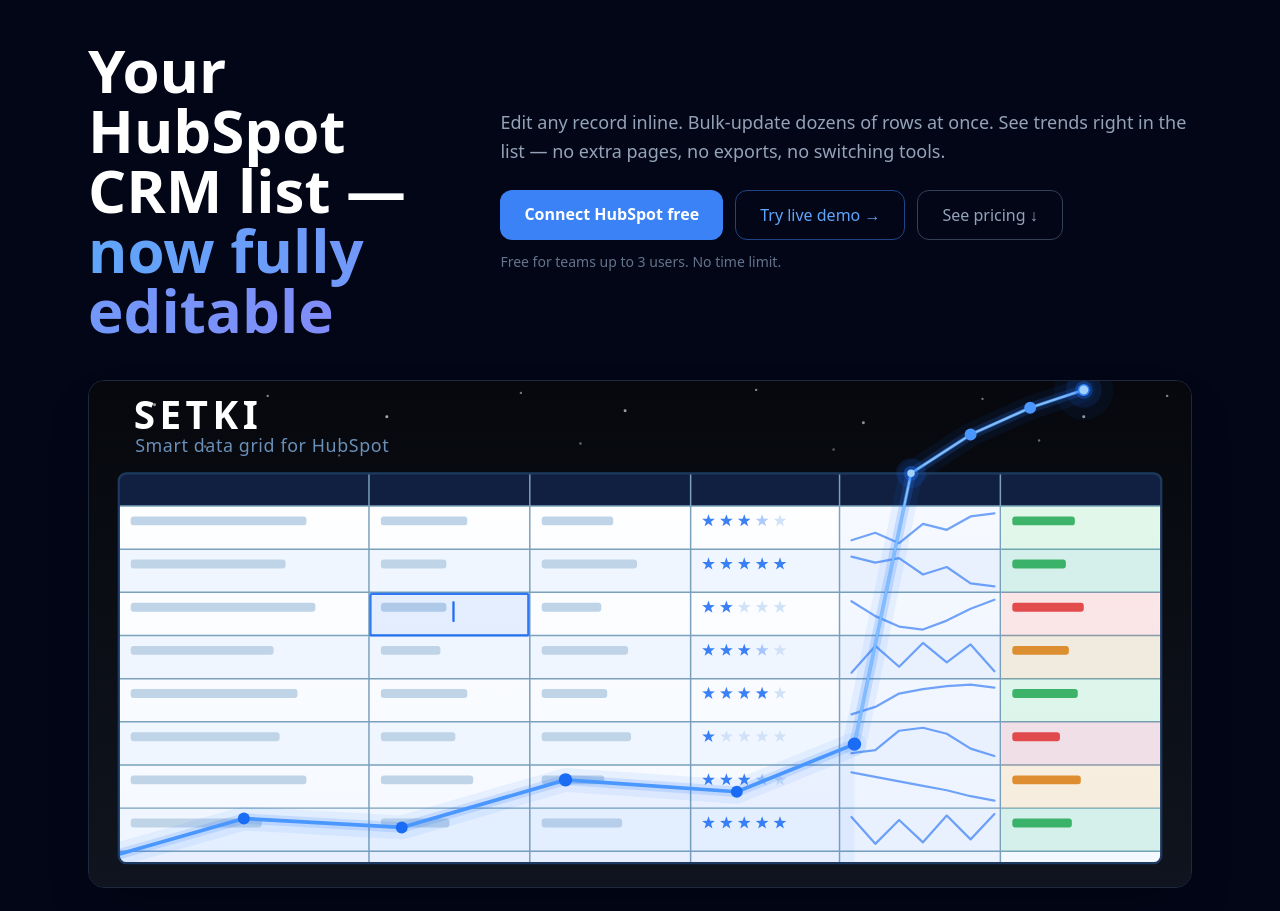
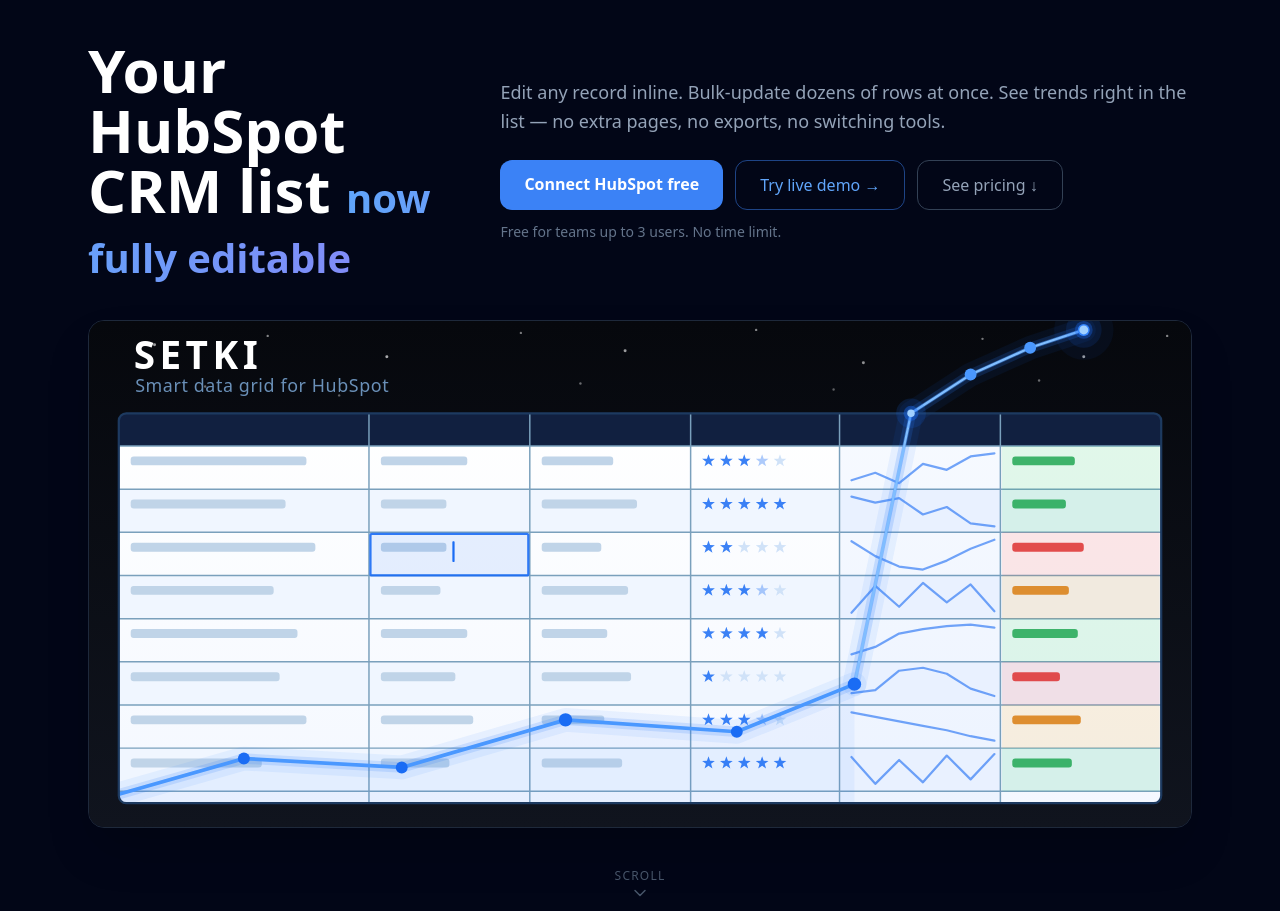
Before and after one commit to dzino/setki, a website: page hubspot.html in a window 1280 px wide. Shown: the top 911 px of the page. Drawn offline with nearby package versions, Linux system fonts and the light colour scheme.

Commit message:
fix(landing): убрать тире из хиро-заголовка, уменьшить акцентную часть до 40px
Цвет градиента уже достаточно отделяет "now fully editable" от основного текста — тире было избыточным.

```diff
--- a/hubspot.html
+++ b/hubspot.html
@@ -36,8 +36,8 @@
     <div class="grid md:grid-cols-[7fr_13fr] gap-10 items-center">
       <h1 class="text-5xl md:text-6xl font-extrabold text-white leading-tight">
         <a href="/" class="hover:opacity-80 transition-opacity">
-          Your HubSpot CRM list —
-          <span class="bg-gradient-to-r from-blue-400 to-indigo-400 bg-clip-text text-transparent">now fully editable</span>
+          Your HubSpot CRM list
+          <span class="bg-gradient-to-r from-blue-400 to-indigo-400 bg-clip-text text-transparent text-[40px]">now fully editable</span>
         </a>
       </h1>
       <div>
```
Also changed, not shown: zoho.html (+2 -2 lines).
